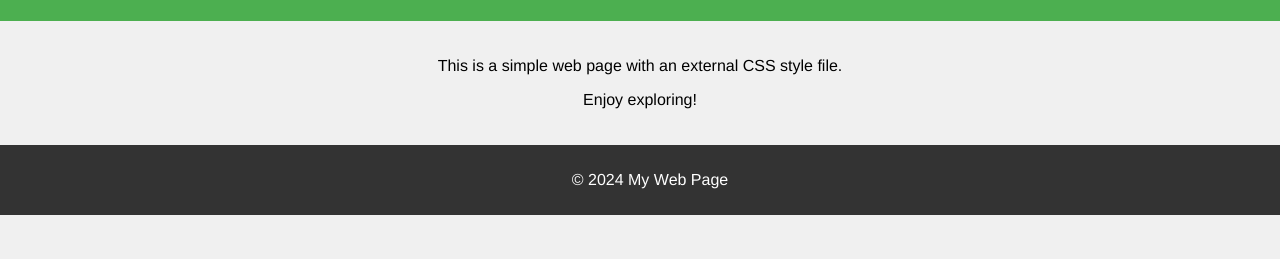
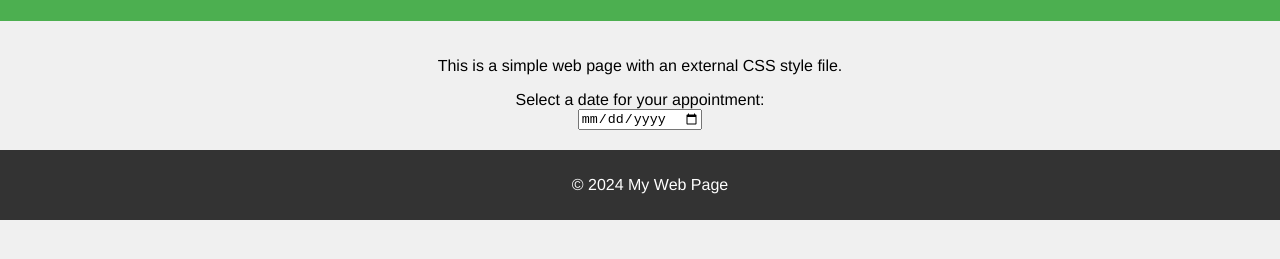
Before and after one commit to unabashed-platypus/050467551811, a plain HTML site: page index.html in a window 1280 px wide. Shown: the part 99-358 px from the top of the page. Drawn offline with Linux system fonts and the light colour scheme.

Commit message:
Update index.html

```diff
--- a/index.html
+++ b/index.html
@@ -3,7 +3,7 @@
 <head>
     <meta charset="UTF-8">
     <meta name="viewport" content="width=device-width, initial-scale=1.0">
-    <title>My Styled Web Page</title>
+    <title>My Styled Web Page with Calendar</title>
     <link rel="stylesheet" href="styles.css"> <!-- Link to the CSS file -->
 </head>
 <body>
@@ -12,7 +12,10 @@
     </header>
     <main>
         <p>This is a simple web page with an external CSS style file.</p>
-        <p>Enjoy exploring!</p>
+
+        <!-- Add a calendar date picker -->
+        <label for="appointment">Select a date for your appointment:</label><br>
+        <input type="date" id="appointment" name="appointment">
     </main>
     <footer>
         <p>&copy; 2024 My Web Page</p>
```
